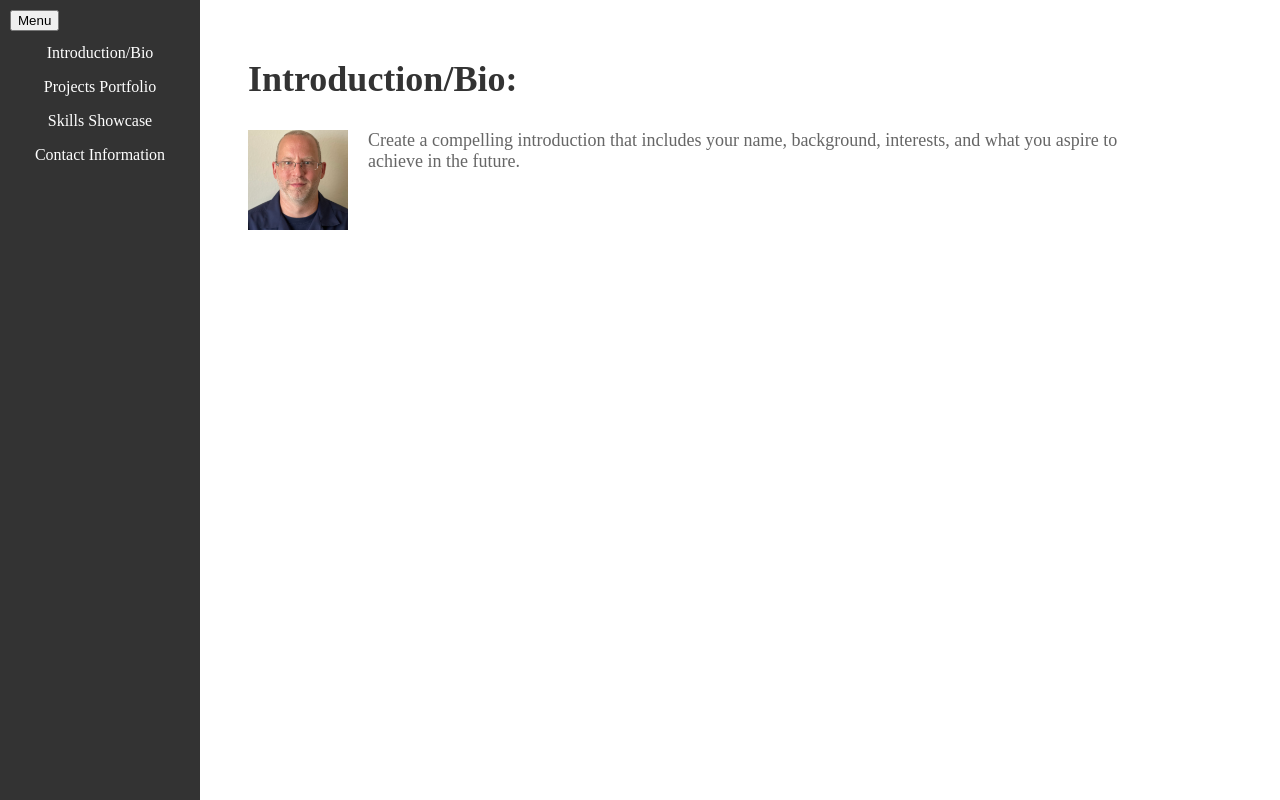
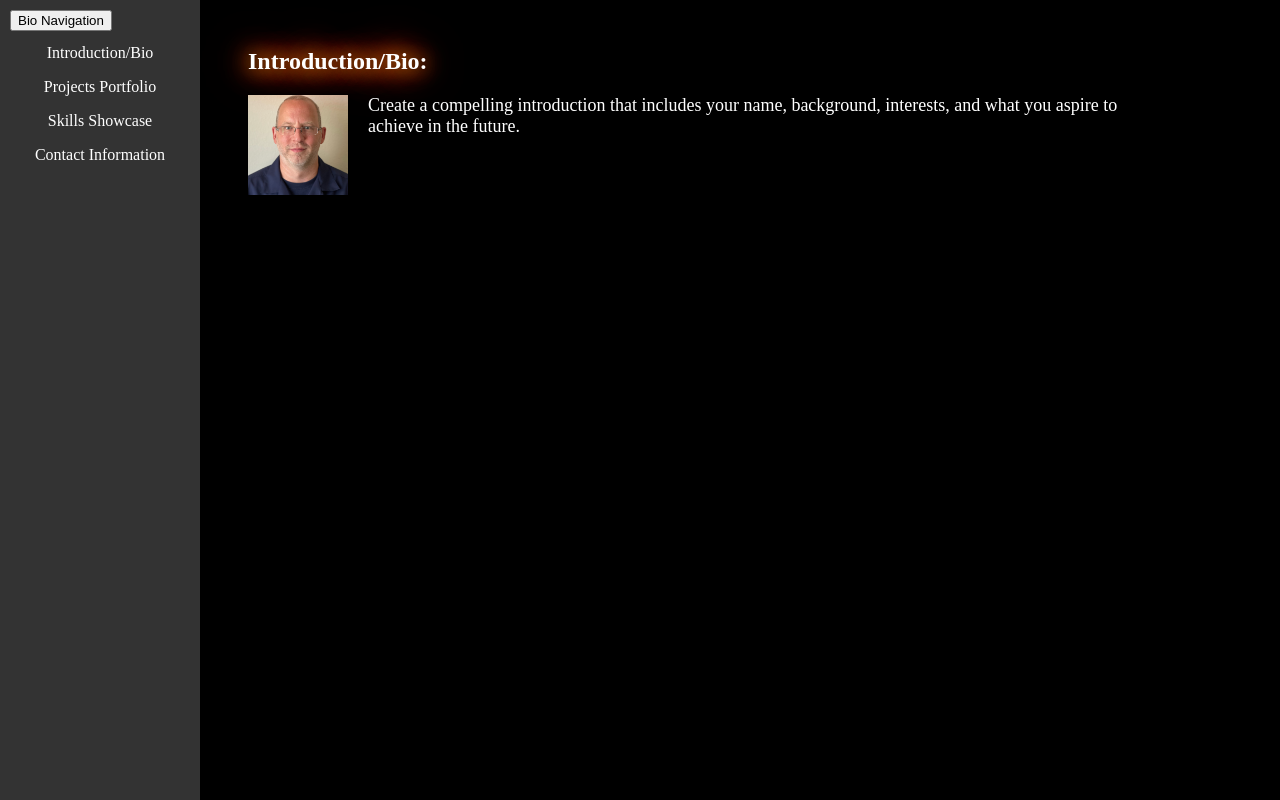
Before and after one commit to hoagea/VWCCapstone, a plain HTML site: page index.html in a window 1280 px wide. Drawn offline with Linux system fonts and the light colour scheme.

Commit message:
content update and css changes

```diff
--- a/index.html
+++ b/index.html
@@ -65,7 +65,7 @@
     </style>
 </head>
 <body>
-    <button id="menuToggle" onclick="toggleMenu()">Menu</button>
+    <button id="menuToggle" onclick="toggleMenu()">Bio Navigation</button>
     <nav id="sideMenu">
         <ul>
             <li><a href="#intro" onclick="showSection('intro')">Introduction/Bio</a></li>
--- a/styles.css
+++ b/styles.css
@@ -1,17 +1,21 @@
 /* This rule sets the color of all h1 elements to red. */
 body {
-    font-family: 'Times New Roman', Times, serif
-    background-color: #f2f2f2;
+    font-family: 'Times New Roman', Times, serif;
+    background-color: black;
+    color: white;
   }
 
   h1 {
-    color: #333;
-    font-size: 36px;
+      color: white;
+      text-shadow:
+        0 0 20px #ff9900,
+        0 0 30px #ff6600,
+        0 0 40px #ff3300,
+        0 0 50px #ff0000;
   }
 
   p {
-    color: #666;
-    font-size: 18px;
+      font-size: 18px;
   }
 /* This sets the appearance of the popup and overlay. */
   #popup {
```
